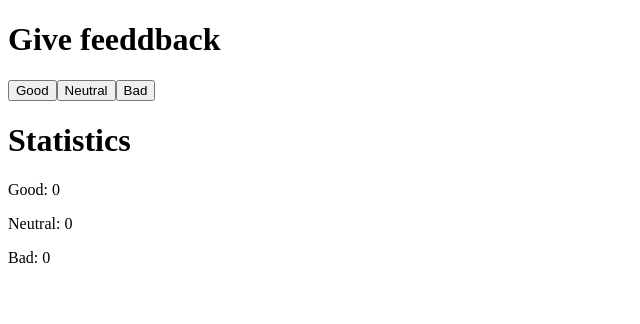
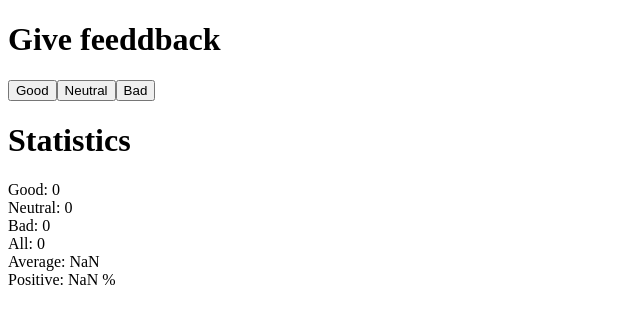
Before and after one commit to thefl0ur/fullstackopen, a React (Vite) app in the folder part1/uni-cafe/: page / in a window 1280 px wide. Shown: the top 324 px of the page, without its empty margins (0-640 px from the left). Built offline with nearby package versions, Linux system fonts and the light colour scheme.

Commit message:
Part 1: Exercise 1.7

```diff
--- a/part1/uni-cafe/src/App.jsx
+++ b/part1/uni-cafe/src/App.jsx
@@ -4,20 +4,41 @@ const App = () => {
   const [good, setGood] = useState(0)
   const [neutral, setNeutral] = useState(0)
   const [bad, setBad] = useState(0)
+  const [total, setTotal] = useState(0)
+
+  const handleGood = () => {
+    setTotal(total + 1)
+    setGood(good +1 )
+  }
+
+  const handleNeutral = () => {
+    setTotal(total + 1)
+    setNeutral(neutral +1 )
+  }
+
+  const handleBad = () => {
+    setTotal(total + 1)
+    setBad(bad +1 )
+  }
 
   return (
     <div>
       <h1>Give feeddback</h1>
 
-      <button onClick={() => {setGood(good + 1)}} >Good</button>
-      <button onClick={() => {setNeutral(neutral + 1)}} >Neutral</button>
-      <button onClick={() => {setBad(bad + 1)}} >Bad</button>
+      <button onClick={handleGood} >Good</button>
+      <button onClick={handleNeutral} >Neutral</button>
+      <button onClick={handleBad} >Bad</button>
 
       <h1>Statistics</h1>
 
-      <p>Good: {good}</p>
-      <p>Neutral: {neutral}</p>
-      <p>Bad: {bad}</p>
+      <div>
+        <div>Good: {good}</div>
+        <div>Neutral: {neutral}</div>
+        <div>Bad: {bad}</div>
+        <div>All: {total}</div>
+        <div>Average: {(good - bad)/total}</div>
+        <div>Positive: {good/total * 100} %</div>
+      </div>
     </div>
   )
 }
```
